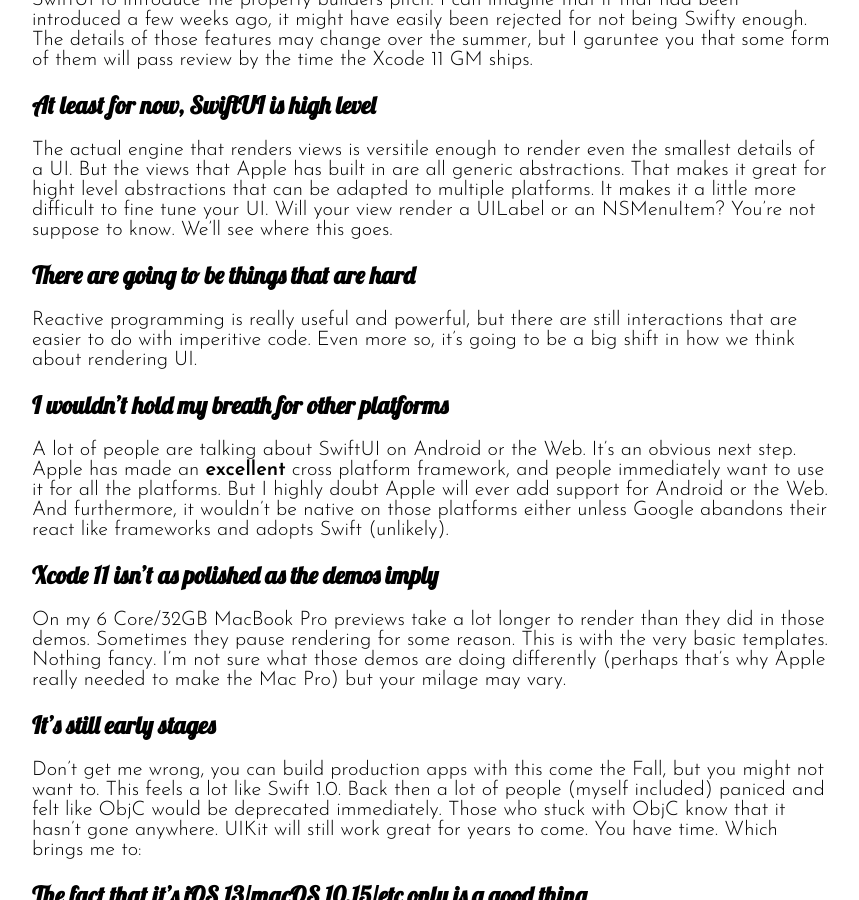
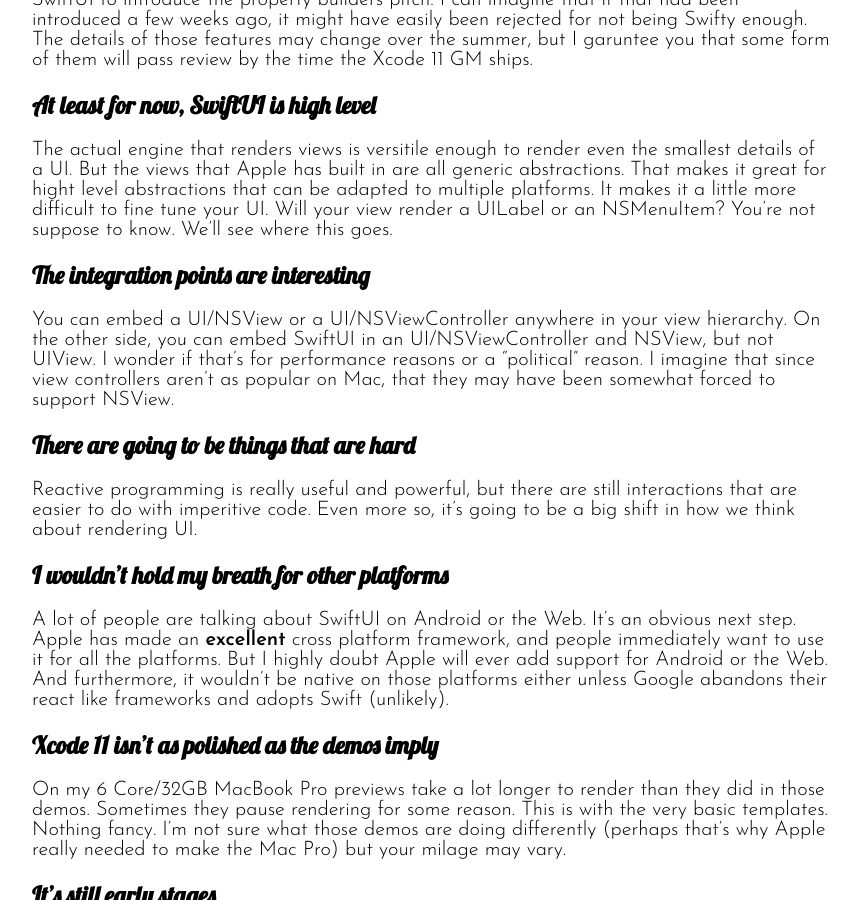
Before and after one commit to davbeck/davbeck.github.io, a Jekyll site: the page built from _posts/2019-06-08-swiftui-hot-take.md, in a window 1280 px wide and 900 px high, scrolled down 789 px. Shown: the whole window, without its empty margins (208-1067 px from the left). Built offline with Jekyll 4.4.1, drawn with Linux system fonts in a browser that asks for light colours.

Commit message:
update swiftui hot take

```diff
--- a/_posts/2019-06-08-swiftui-hot-take.md
+++ b/_posts/2019-06-08-swiftui-hot-take.md
@@ -19,6 +19,10 @@
 
 The actual engine that renders views is versitile enough to render even the smallest details of a UI. But the views that Apple has built in are all generic abstractions. That makes it great for hight level abstractions that can be adapted to multiple platforms. It makes it a little more difficult to fine tune your UI. Will your view render a UILabel or an NSMenuItem? You're not suppose to know. We'll see where this goes.
 
+## The integration points are interesting
+
+You can embed a UI/NSView or a UI/NSViewController anywhere in your view hierarchy. On the other side, you can embed SwiftUI in an UI/NSViewController and NSView, but not UIView. I wonder if that's for performance reasons or a "political" reason. I imagine that since view controllers aren't as popular on Mac, that they may have been somewhat forced to support NSView.
+
 ## There are going to be things that are hard
 
 Reactive programming is really useful and powerful, but there are still interactions that are easier to do with imperitive code. Even more so, it's going to be a big shift in how we think about rendering UI.
```
